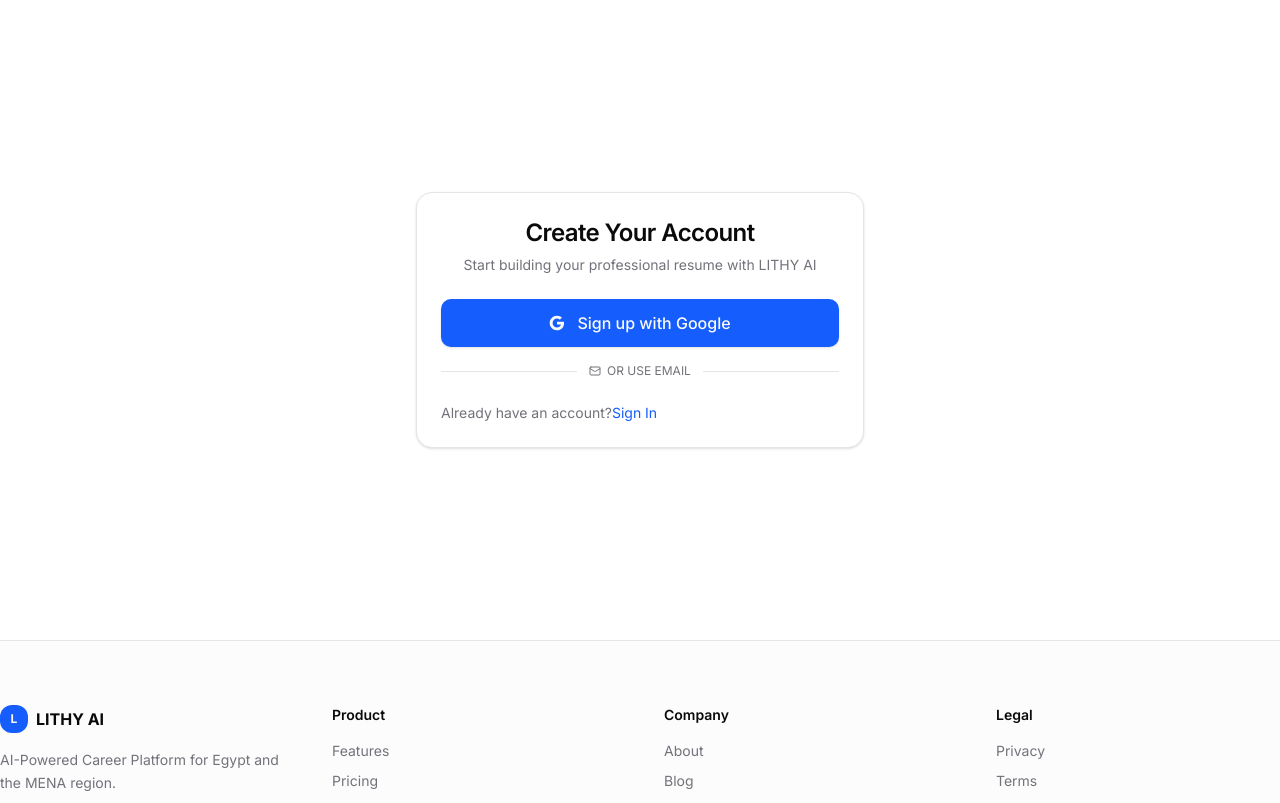
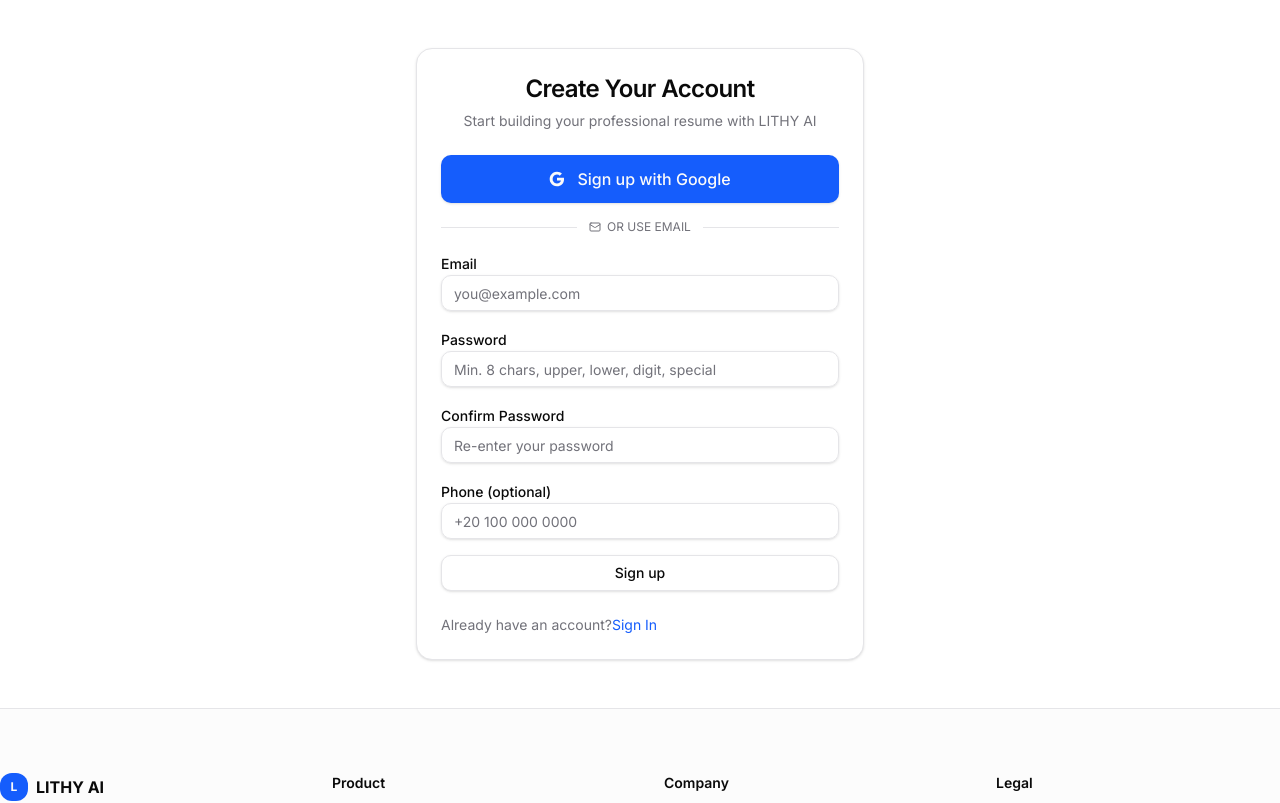
Before and after one commit to mazenmohamed6/lithy-ai, a Next.js app in the folder frontend/: page /signup in a window 1280 px wide. Shown: the top 803 px of the page. Built offline with nearby package versions, Linux system fonts and the light colour scheme; no server answers.

Commit message:
Show email signup form by default on signup page

```diff
--- a/frontend/src/app/(auth)/signup/page.tsx
+++ b/frontend/src/app/(auth)/signup/page.tsx
@@ -43,7 +43,7 @@
   const [confirmPassword, setConfirmPassword] = useState("");
   const [phone, setPhone] = useState("");
   const [isLoading, setIsLoading] = useState(false);
-  const [showEmailForm, setShowEmailForm] = useState(false);
+  const [showEmailForm, setShowEmailForm] = useState(true);
   const router = useRouter();
   const searchParams = useSearchParams();
   const { t, locale } = useI18n();
```
